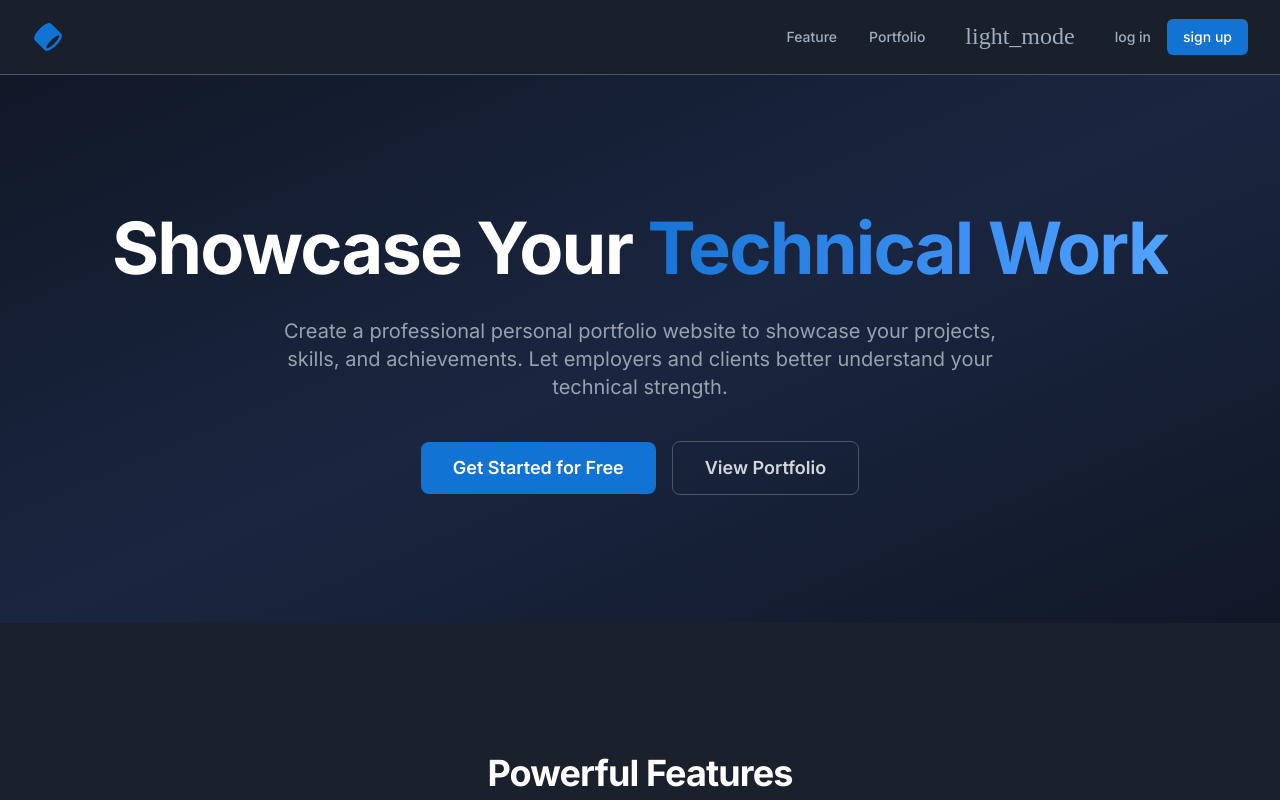
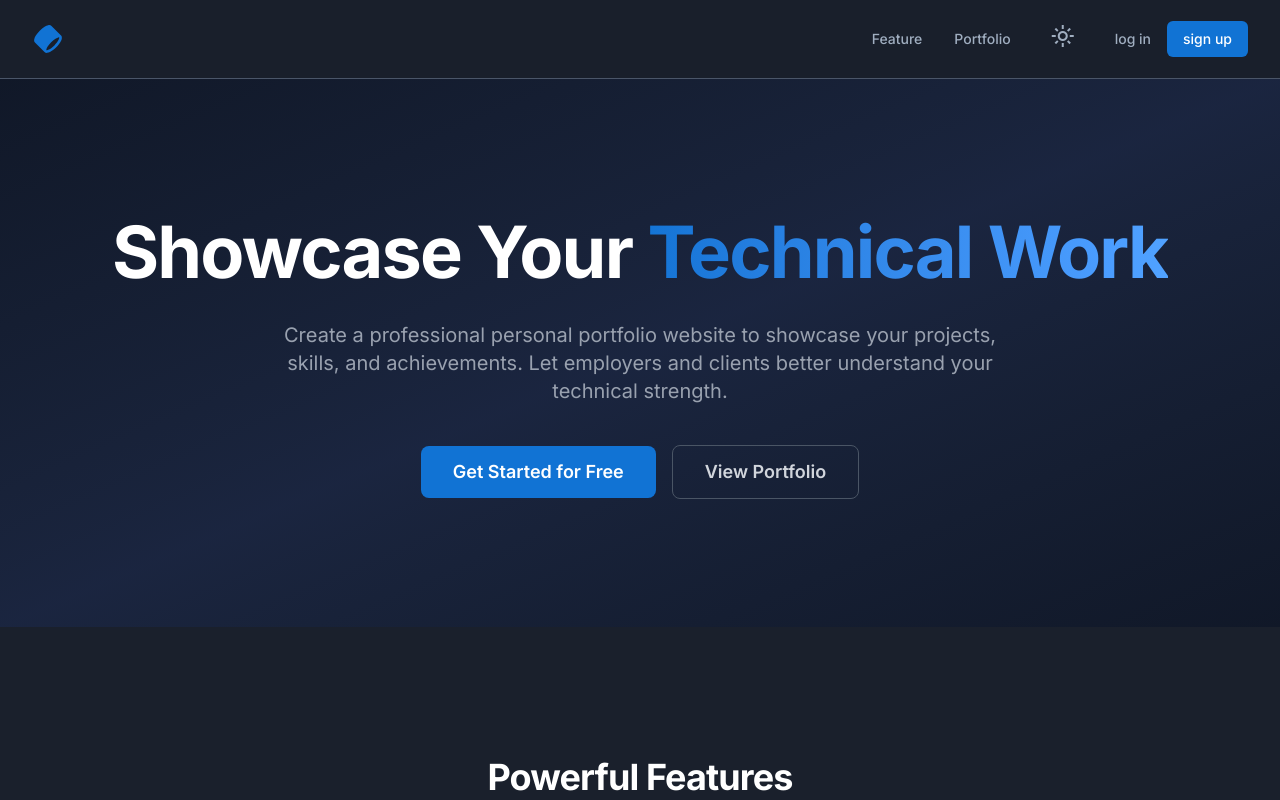
Before and after one commit to cnmzsjbz199328/chatbot, a Next.js app: page / in a window 1280 px wide. Shown: the top 800 px of the page. Built offline with nearby package versions, Linux system fonts and the light colour scheme; no server answers.

Commit message:
refactor: Update font link in RootLayout to utilize new Material Symbols Outlined font for improved iconography and visual consistency across the application.

```diff
--- a/src/app/layout.tsx
+++ b/src/app/layout.tsx
@@ -31,8 +31,8 @@
     <html lang="en-US">
       <head>
         <link
-          href="https://fonts.googleapis.com/icon?family=Material+Icons"
           rel="stylesheet"
+          href="https://fonts.googleapis.com/css2?family=Material+Symbols+Outlined:opsz,wght,FILL,GRAD@20..48,100..700,0..1,-50..200"
         />
       </head>
       <body
```
